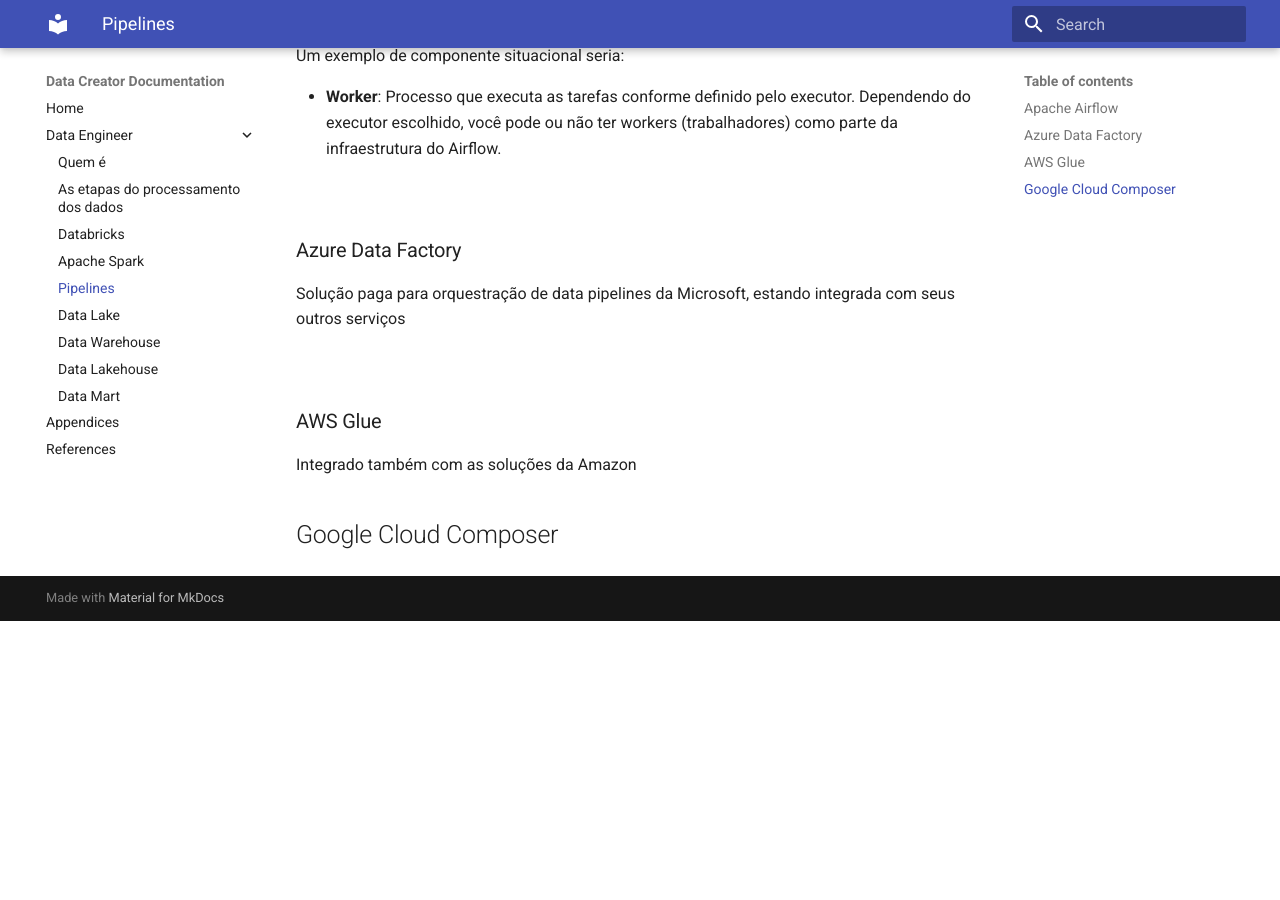
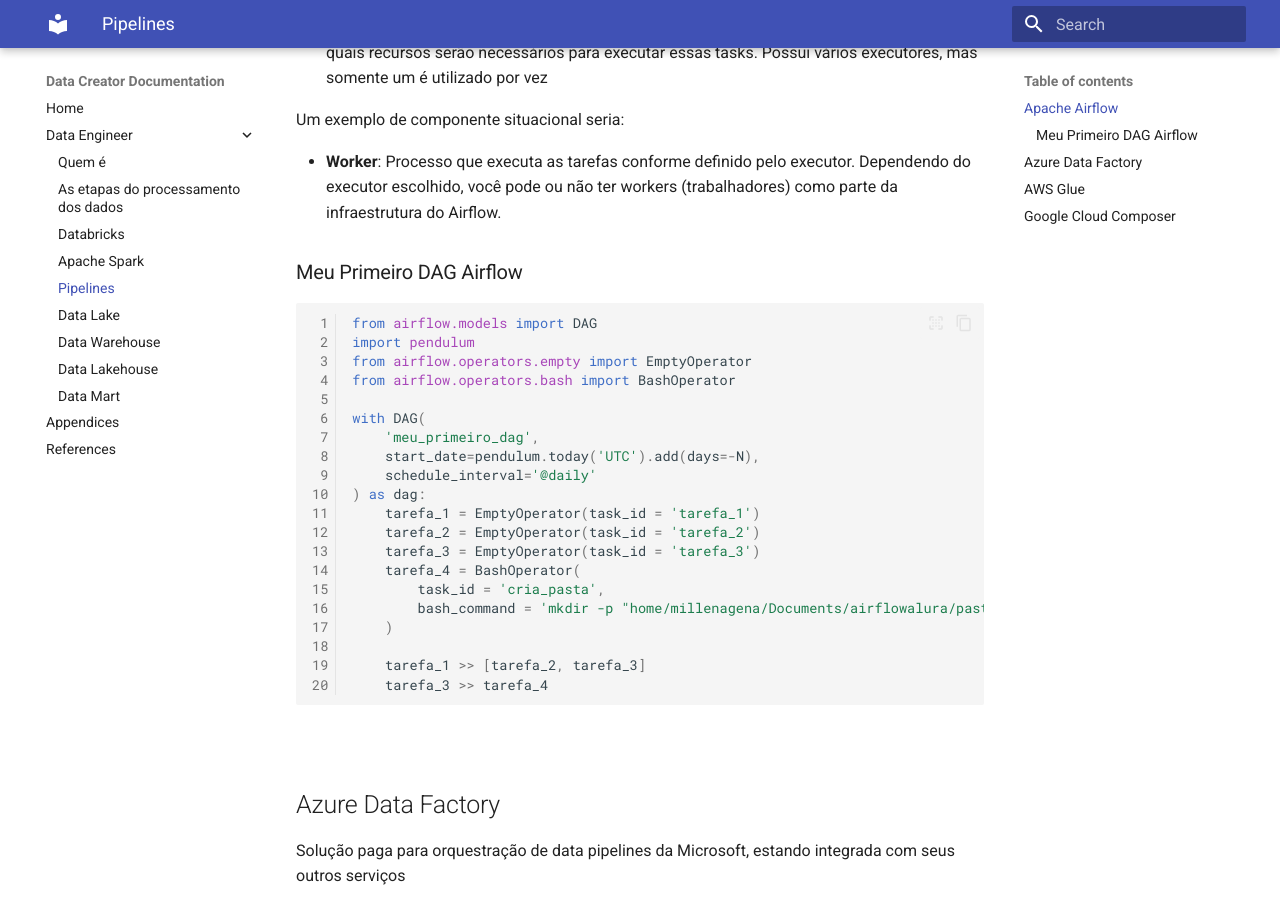
Before and after one commit to de-gratis/Data-Creator, an MkDocs documentation site: the page built from docs/Data Engineer/pipelines.md, in a window 1280 px wide and 900 px high, scrolled down 2391 px. Built offline with MkDocs 1.6.1 and Material for MkDocs 9.7.7, drawn with Linux system fonts in a browser that asks for light colours; before the commit the page ends 3012 px from its top, so only the background shows below that; some of the changed text lies outside the part shown.

Commit message:
code for daggg

````diff
--- a/docs/Data Engineer/pipelines.md
+++ b/docs/Data Engineer/pipelines.md
@@ -10,7 +10,7 @@
 
 Será necessário definir
 
-### Apache Airflow
+## Apache Airflow
 
 Ferramenta open source, escrita em Python, criada pelo Airbnb em 2014 e atualmente faz parte da Apache Software Foundation. Trata-se de um orquestrador de fluxos, ou seja, nos permite decidir em qual momento e em quais condições nosso programa irá rodar. É utilizada principalmente para criação, monitoramento e agendamento de pipeline de dados de forma programática
 
@@ -18,7 +18,7 @@
 
 - **Task (tarefa)**: Unidade mais básica de um DAG, usada para implementar uma determinada lógica na pipeline, são definidos pela instanciação de um **Operator**
 -**DAG ou Job (trabalho)**: Conjunto de tarefas
-- **Operators (operadores)** são os blocos de construção de um DAG, contendo a lógica de como os dados são processados em uma data pipeline
+- **Operators (operadores)**: Blocos de construção de um DAG, contendo a lógica de como os dados são processados em uma data pipeline, sendo classes Python por de baixo dos panos. Quando uma instância de um Operator é criado em um DAG com os parâmetros necessários, essa instânca do Operator passa a ser uma Task
 
 [![Um deploy básico do Apache Airflow](./assets/airflowDiagram.webp)](https://www.alura.com.br/artigos/executores-airflow-tipos-funcoes)
 ######<center>Diagrama do Airflow</center>
@@ -35,15 +35,40 @@
 
 - **Worker**: Processo que executa as tarefas conforme definido pelo executor. Dependendo do executor escolhido, você pode ou não ter workers (trabalhadores) como parte da infraestrutura do Airflow.
 
+### Meu Primeiro DAG Airflow
+
+```py linenums="1"
+from airflow.models import DAG
+import pendulum
+from airflow.operators.empty import EmptyOperator
+from airflow.operators.bash import BashOperator
+
+with DAG(
+    'meu_primeiro_dag',
+    start_date=pendulum.today('UTC').add(days=-N),
+    schedule_interval='@daily'
+) as dag:
+    tarefa_1 = EmptyOperator(task_id = 'tarefa_1')
+    tarefa_2 = EmptyOperator(task_id = 'tarefa_2')
+    tarefa_3 = EmptyOperator(task_id = 'tarefa_3')
+    tarefa_4 = BashOperator(
+        task_id = 'cria_pasta',
+        bash_command = 'mkdir -p "home/millenagena/Documents/airflowalura/pasta" '
+    )
+
+    tarefa_1 >> [tarefa_2, tarefa_3]
+    tarefa_3 >> tarefa_4
+```
+
 <br>
 
-### Azure Data Factory
+## Azure Data Factory
 
 Solução paga para orquestração de data pipelines da Microsoft, estando integrada com seus outros serviços
 
 <br>
 
-### AWS Glue
+## AWS Glue
 
 Integrado também com as soluções da Amazon
 
````
